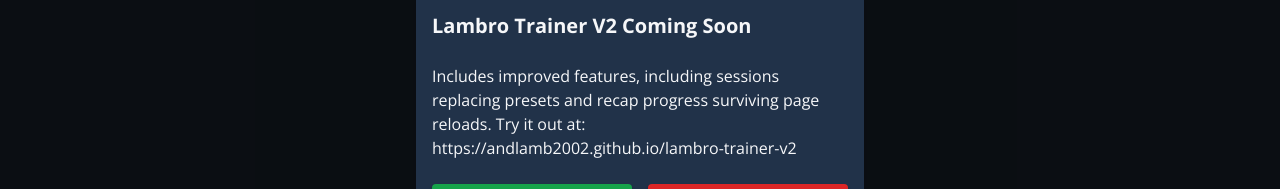
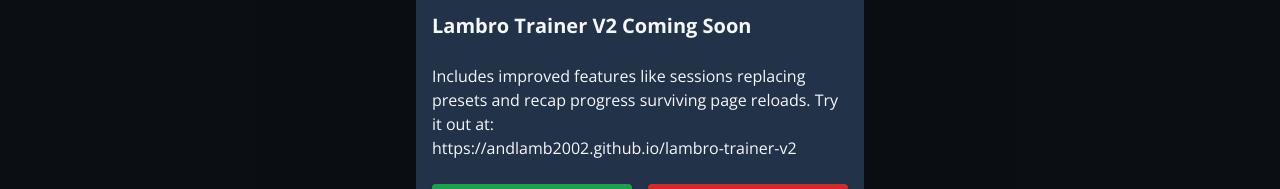
Before and after one commit to andlamb2002/lambro-trainer, a React (Vite) app: page / in a window 1280 px wide. Shown: the part 286-475 px from the top of the page. Built offline with nearby package versions, Linux system fonts and the light colour scheme.

Commit message:
V2 Announcement!

```diff
--- a/src/Trainer/Components/AnnouncementModal.tsx
+++ b/src/Trainer/Components/AnnouncementModal.tsx
@@ -43,7 +43,7 @@ function AnnouncementModal({ testSiteUrl }: Props) {
                         Lambro Trainer V2 Coming Soon
                     </h2>
                     <p>
-                        Includes improved features, including sessions replacing presets and recap progress surviving page reloads. Try it out at:
+                        Includes improved features like sessions replacing presets and recap progress surviving page reloads. Try it out at:
                     </p>
                     <a
                         href={testSiteUrl}
```
